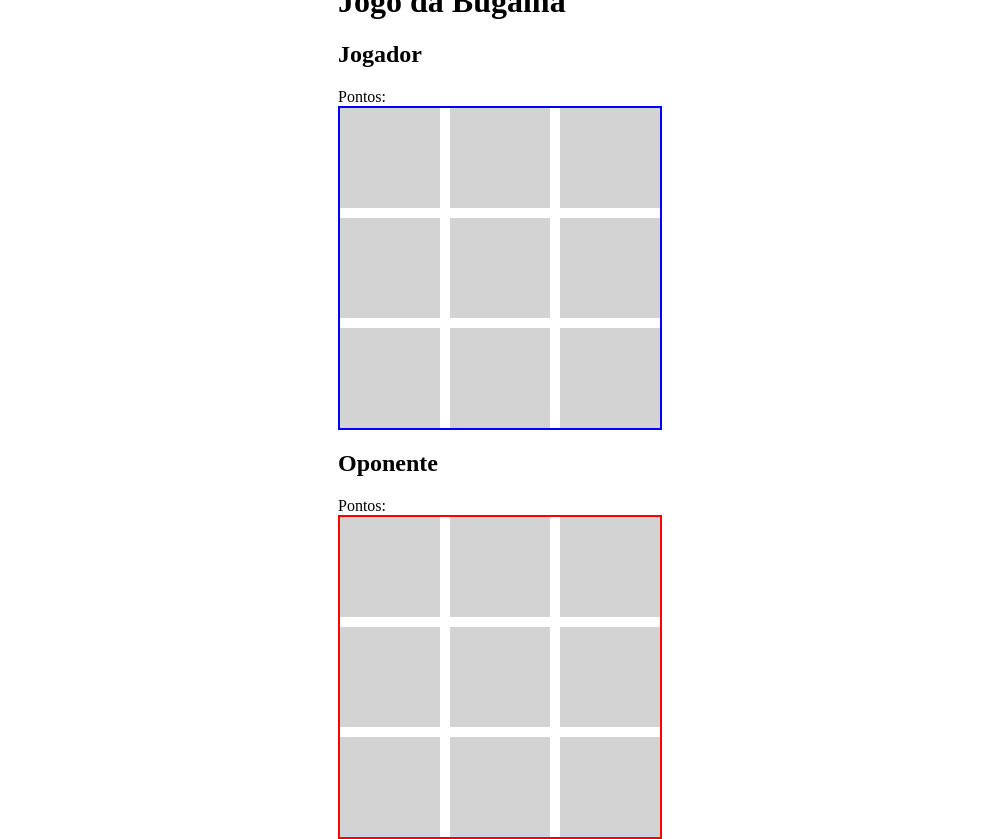
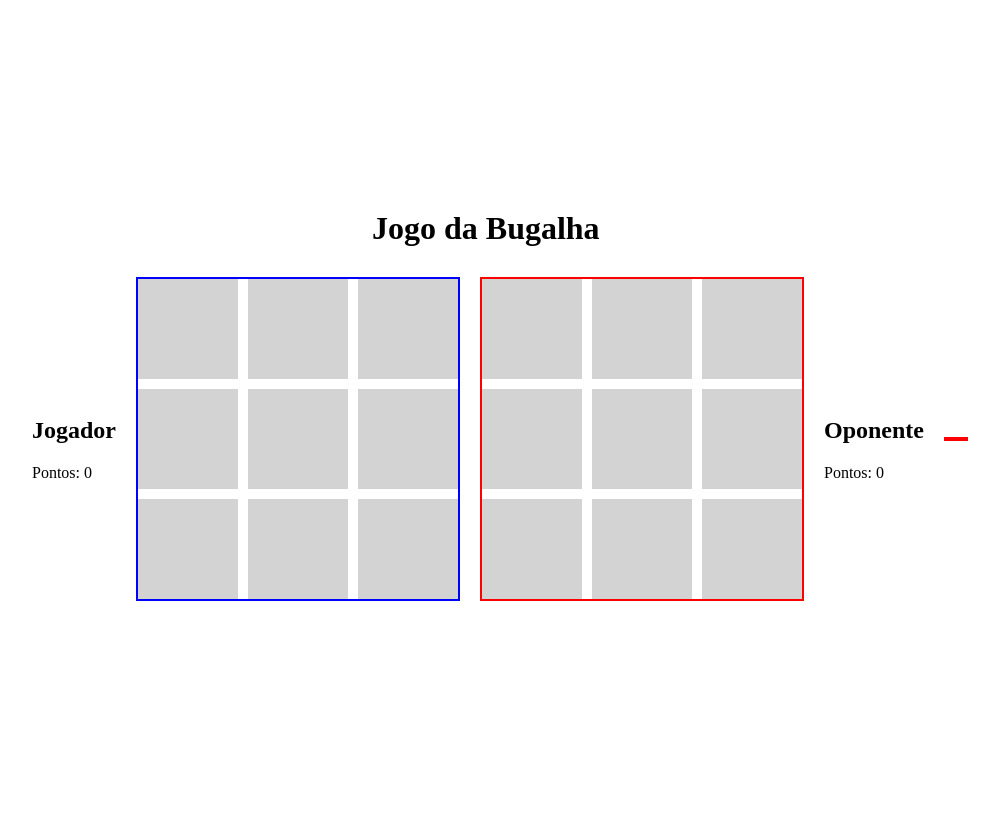
Before and after one commit to ufjf-dcc202/ufjf-dcc202-2023-3-b-trb-esbugalhado-rafael, a plain HTML site: page index.html in a window 1280 px wide. Shown: the whole page, without its empty margins (140-1139 px from the left). After the commit the page ends 800 px from the top, so only its background shows below. Drawn offline with Linux system fonts and the light colour scheme.

Commit message:
Adicionei mais algumas mudanças estéticas, além de pontuação

```diff
--- a/estilo.css
+++ b/estilo.css
@@ -1,9 +1,20 @@
 body {
     display: flex;
-    justify-content: space-around; /* Alterado para space-around */
+    justify-content: center;
     align-items: center;
     height: 100vh;
     margin: 0;
+  }
+
+  .container {
+    display: flex;
+    justify-content: column; /* Alterado para space-between */
+    align-items: center;
+    width: 70%; /* Ajuste a largura conforme necessário */
+  }
+
+  .info, .tabuleiro {
+    margin: 10px; /* Adicionado espaçamento entre os elementos */
   }
 
   .tabuleiro {
@@ -26,14 +37,28 @@ body {
 
   #tabuleiro-jogador {
     border: 2px solid blue;
-    text-align: left; /* Adiciona para alinhar à esquerda */
   }
 
   #tabuleiro-oponente {
     border: 2px solid red;
-    text-align: right; /* Adiciona para alinhar à direita */
   }
 
   .pontuacao {
-    margin: 0; /* Removi o espaço padrão entre o parágrafo e o elemento anterior */
+    margin: 0;
   }
+
+  .titulo {
+    justify-content: center;
+    align-items: center;
+    margin-bottom: 20px;
+    margin-left: 350px;
+  }
+
+  .pontuacao-fileira {
+    position: absolute;
+    top: -25px;
+    left: 50%;
+    transform: translateX(-50%);
+    font-size: 18px;
+    font-weight: bold;
+  }
--- a/index.html
+++ b/index.html
@@ -9,17 +9,31 @@
 <body>
     <main>
         <h1 class="titulo">Jogo da Bugalha</h1>
-        <div>
-            <h2>Jogador</h2>
-            <p class="pontuacao" id="pontuacao-jogador">Pontos: </p>
-            <div class="tabuleiro" id="tabuleiro-jogador"></div>
-        </div>
-        <div>
-            <h2>Oponente</h2>
-            <p class="pontuacao" id="pontuacao-oponente">Pontos: </p>
+        <div class="container">
+            <div class="info" id="info-jogador">
+              <h2>Jogador</h2>
+              <p class="pontuacao" id="pontuacao-jogador">Pontos: 0</p>
+            </div>
+
+            <div class="tabuleiro" id="tabuleiro-jogador">
+                <div class="pontuacao-fileira" id="pontuacao-fileira-jogador-0">0</div>
+                <div class="pontuacao-fileira" id="pontuacao-fileira-jogador-1">0</div>
+                <div class="pontuacao-fileira" id="pontuacao-fileira-jogador-2">0</div>
+            </div>
+            <div class="tabuleiro" id="tabuleiro-oponente">
+                <div class="pontuacao-fileira" id="pontuacao-fileira-oponente-0">0</div>
+                <div class="pontuacao-fileira" id="pontuacao-fileira-oponente-1">0</div>
+                <div class="pontuacao-fileira" id="pontuacao-fileira-oponente-2">0</div>
+            </div>
+
+            <div class="info" id="info-oponente">
+              <h2>Oponente</h2>
+              <p class="pontuacao" id="pontuacao-oponente">Pontos: 0</p>
+            </div>
+
             <div class="tabuleiro" id="tabuleiro-oponente"></div>
-        </div>
-    </main>
+          </div>
+
     </main>
     <script src="main.js"></script>
 </body>
```
